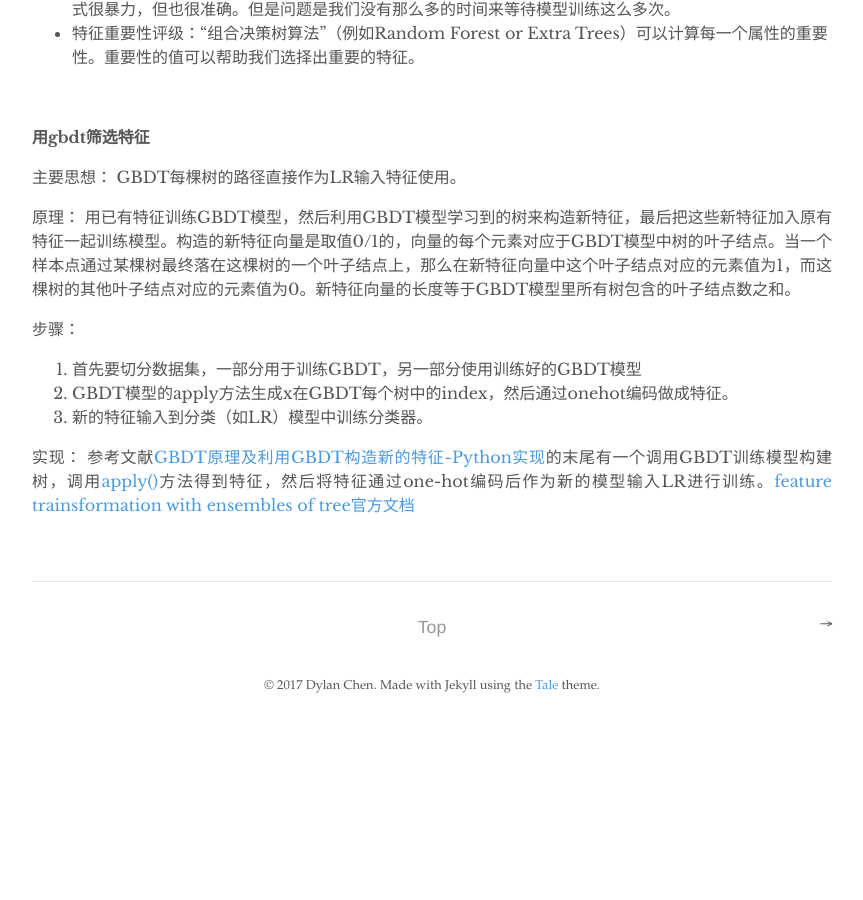
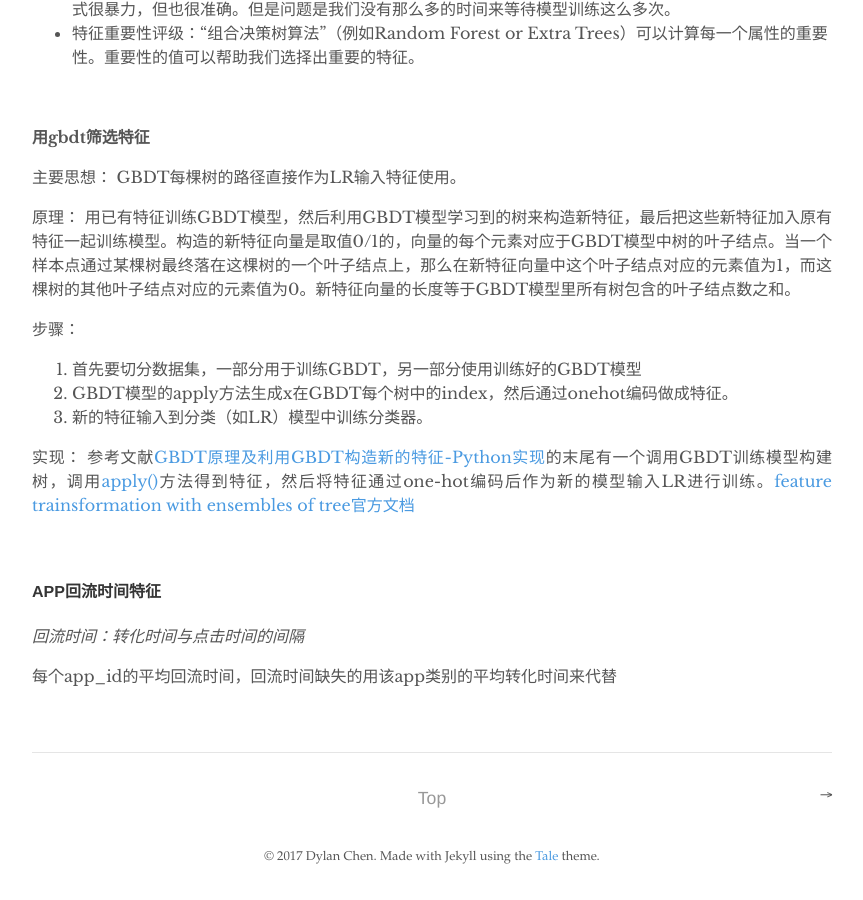
Before and after one commit to dylanchen0114/blog_pages, a Jekyll site: the page built from _posts/2017-11-29-Tencent-APP-Conversion-Cempetition.md, in a window 1280 px wide and 900 px high, scrolled down 1246 px. Shown: the whole window, without its empty margins (208-1071 px from the left). Built offline with Jekyll 4.4.1, drawn with Linux system fonts in a browser that asks for light colours; before the commit the page ends 1975 px from its top, so only the background shows below that.

Commit message:
first post

```diff
--- a/_posts/2017-11-29-Tencent-APP-Conversion-Cempetition.md
+++ b/_posts/2017-11-29-Tencent-APP-Conversion-Cempetition.md
@@ -65,3 +65,11 @@ GBDT每棵树的路径直接作为LR输入特征使用。
 
 实现：
 参考文献[GBDT原理及利用GBDT构造新的特征-Python实现](http://blog.csdn.net/shine19930820/article/details/71713680)的末尾有一个调用GBDT训练模型构建树，调用[apply()](http://blog.csdn.net/shine19930820/article/details/71713680)方法得到特征，然后将特征通过one-hot编码后作为新的模型输入LR进行训练。[feature trainsformation with ensembles of tree官方文档](http://scikit-learn.org/stable/auto_examples/ensemble/plot_feature_transformation.html#example-ensemble-plot-feature-transformation-py)
+
+<br>
+
+#### APP回流时间特征
+
+*回流时间：转化时间与点击时间的间隔*
+
+每个app_id的平均回流时间，回流时间缺失的用该app类别的平均转化时间来代替
```
